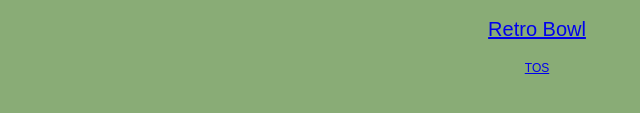
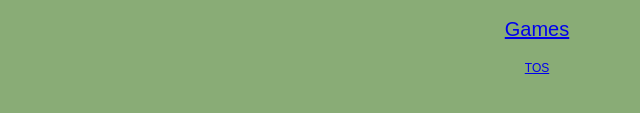
Before and after one commit to owen-tc/Gorb, a plain HTML site: page index.html in a window 1280 px wide. Shown: the part 315-428 px from the top of the page, 103-743 px from the left. Drawn offline with Linux system fonts and the light colour scheme.

Commit message:
Update index.html

```diff
--- a/index.html
+++ b/index.html
@@ -14,10 +14,9 @@
 }
 </center>
 </style>
-<link rel="icon" type="image/jpg" href="img/icon.ico"/>
 <body class="bodyDesign">
 <center>
-<a href = "/g/retrobowl/index.html"</a> <p> Retro Bowl </p>
+<a href = "/g/index.html"</a> <p> Games </p>
 </center>
 <!--Start of Tawk.to Script-->
 <script type="text/javascript">
```
